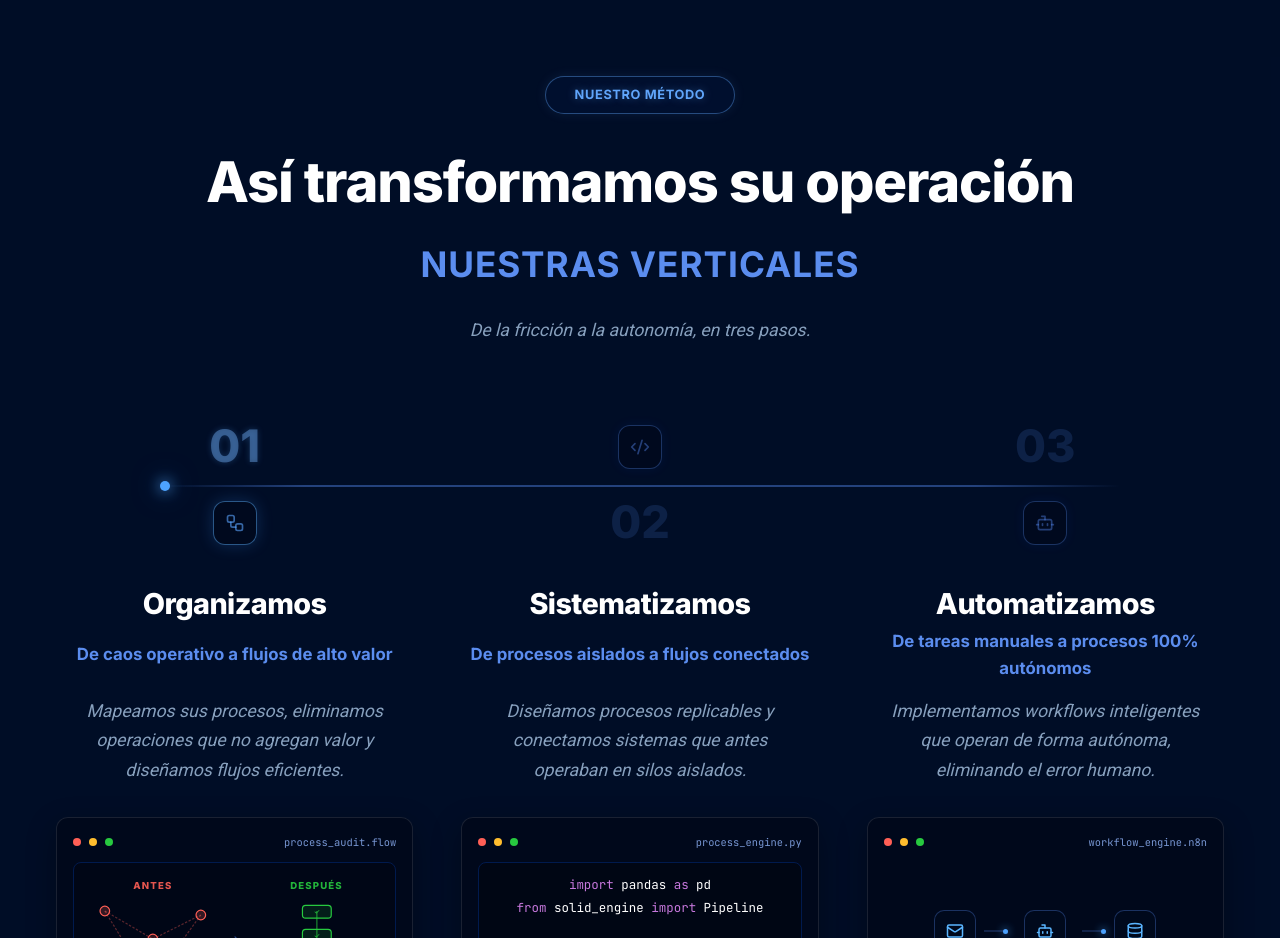
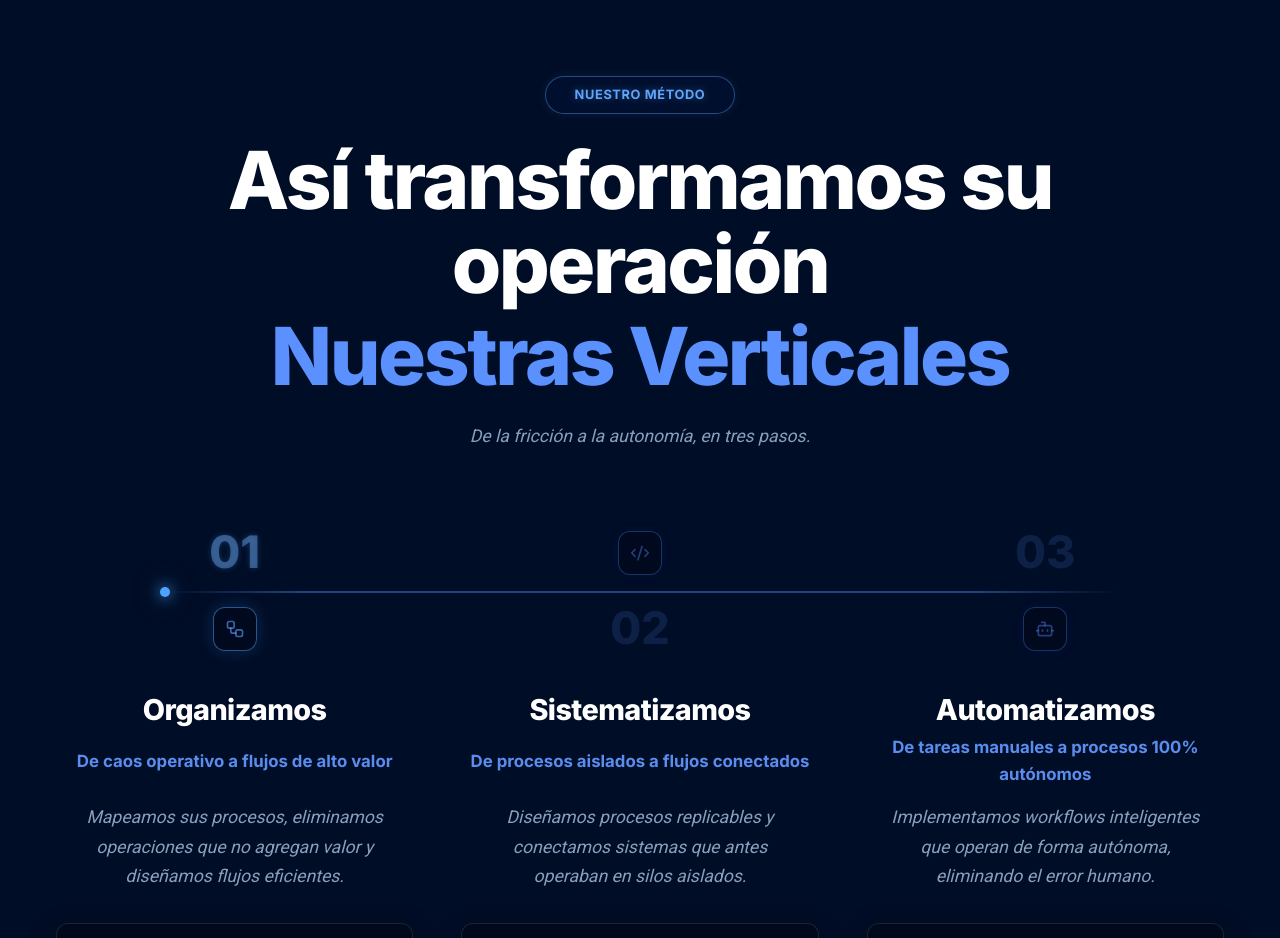
Before and after one commit to LuisRojas0923/Landing-Page-SOLID, a React (Vite) app: page / in a window 1280 px wide. Shown: the part 960-1898 px from the top of the page. Built offline with nearby package versions, Linux system fonts and the light colour scheme.

Commit message:
Unificado el estilo del encabezado de la sección Método con la estética de alto impacto del Hero

```diff
--- a/src/pages/Home.jsx
+++ b/src/pages/Home.jsx
@@ -211,8 +211,18 @@ const Home = () => {
                 <div style={{ maxWidth: '1200px', margin: '0 auto' }}>
                     <div style={{ textAlign: 'center', marginBottom: '5rem' }}>
                         <div className="luxe-badge" style={{ marginBottom: '1.5rem' }}>Nuestro Método</div>
-                        <h2 style={{ fontSize: 'clamp(2.5rem, 5vw, 3.5rem)', marginBottom: '0.5rem', fontWeight: '800' }}>Así transformamos su operación</h2>
-                        <div style={{ color: '#5b8def', fontSize: 'clamp(1.5rem, 3vw, 2.2rem)', fontWeight: '700', marginBottom: '1.5rem', textTransform: 'uppercase', letterSpacing: '1px' }}>Nuestras Verticales</div>
+                        <h2 style={{
+                            fontSize: 'clamp(2.5rem, 8vw, 5rem)',
+                            fontWeight: '800',
+                            lineHeight: '1.05',
+                            marginBottom: '1.5rem',
+                            maxWidth: '1200px',
+                            margin: '0 auto 1.5rem',
+                            letterSpacing: '-0.03em'
+                        }}>
+                            Así transformamos su operación <br />
+                            <span style={{ color: 'var(--deep-navy-800)', display: 'block', marginTop: '0.5rem' }}>Nuestras Verticales</span>
+                        </h2>
                         <p style={{ color: 'rgba(180, 210, 240, 0.75)', maxWidth: '600px', margin: '0 auto', fontSize: '1.1rem', fontFamily: "'Roboto', sans-serif", fontStyle: 'italic' }}>De la fricción a la autonomía, en tres pasos.</p>
                     </div>
 
```
